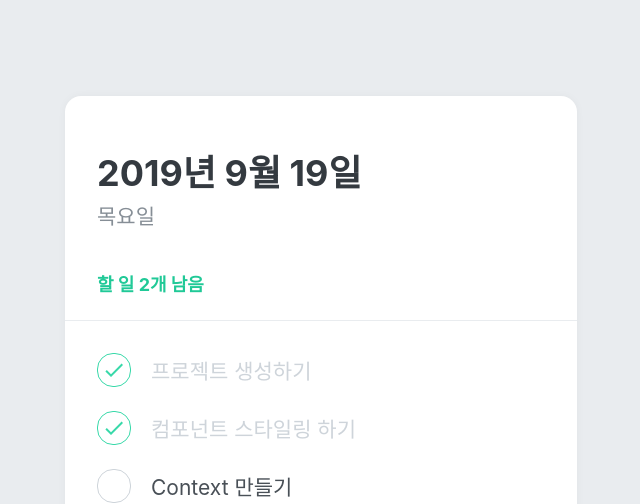
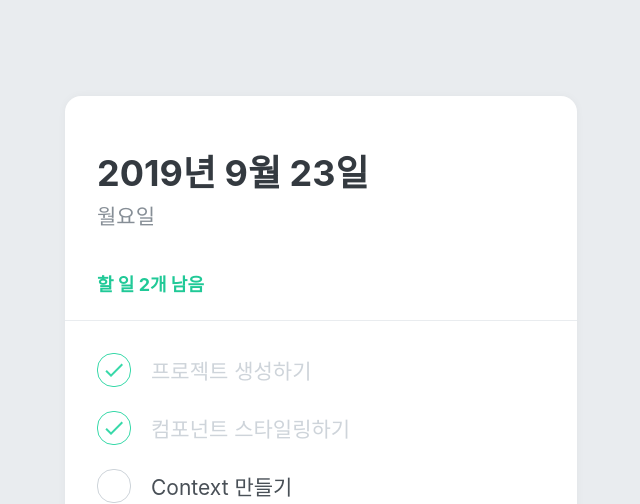
Before and after one commit to SeungHyunKim85/mashup-todolist, a React (Create React App) app: page / in a window 1280 px wide. Shown: the top 504 px of the page, without its empty margins (319-959 px from the left). Built offline with nearby package versions, Linux system fonts and the light colour scheme.

Commit message:
finishing

```diff
--- a/src/App.js
+++ b/src/App.js
@@ -4,6 +4,7 @@
 import TodoHead from './Components/TodoHead';
 import TodoList from './Components/TodoList';
 import TodoCreate from './Components/TodoCreate';
+import { TodoProvider } from './TodoContext';
 
 const GlobalStyle = createGlobalStyle`
   body {
@@ -13,14 +14,14 @@
 
 function App() {
   return (
-    <>
+    <TodoProvider>
       <GlobalStyle />
       <TodoTemplete>
         <TodoHead />
         <TodoList />
         <TodoCreate />
       </TodoTemplete>
-    </>
+    </TodoProvider>
   );
 }
 
--- a/src/Components/TodoCreate.js
+++ b/src/Components/TodoCreate.js
@@ -1,6 +1,7 @@
 import React, { useState } from 'react';
 import styled, { css } from 'styled-components';
 import { MdAdd } from 'react-icons/md'
+import { useTodoDispatch, useTodoNextId } from '../TodoContext';
 
 const CircleButton = styled.button`
   background: #38d9a9;
@@ -53,7 +54,7 @@
   position: absolute;
 `;
 
-const InsertForm = styled.div`
+const InsertForm = styled.form`
   background: #f8f9fa;
   padding-left: 32px;
   padding-top: 32px;
@@ -77,15 +78,37 @@
 
 function TodoCreate() {
   const [open, setOpen] = useState(false);
+  const [value, setValue] = useState('');
 
   const onToggle = () => setOpen(!open);
+  const onChange = e => setValue(e.target.value);
+  const onSubmit = e => {
+    e.preventDefault();
+    dispatch({
+      type: 'CREATE',
+      todo: {
+        id: nextId.current,
+        text: value,
+        done: false
+      }
+    });
+    setValue('');
+    setOpen(false);
+    nextId.current += 1;
+  };
+
+  const dispatch = useTodoDispatch();
+  const nextId = useTodoNextId();
 
   return (
     <>
       {open && (
         <InsertFormPositioner>
-          <InsertForm>
-            <Input autoFocus placeholder="할 일을 입력 후, Enter 를 누르세요" />
+          <InsertForm onSubmit={onSubmit}>
+            <Input autoFocus placeholder="할 일을 입력 후, Enter 를 누르세요"
+              onChange={onChange}
+              value={value}
+            />
           </InsertForm>
         </InsertFormPositioner>
       )}
@@ -96,4 +119,4 @@
   );
 }
 
-export default TodoCreate;
+export default React.memo(TodoCreate);
--- a/src/Components/TodoHead.js
+++ b/src/Components/TodoHead.js
@@ -1,5 +1,6 @@
 import React from 'react';
 import styled from 'styled-components';
+import { useTodoState } from '../TodoContext';
 
 const TodoHeadBlock = styled.div`
   padding-top: 48px;
@@ -29,11 +30,24 @@
 `;
 
 function TodoHead() {
+  const todos = useTodoState();
+  const undoneTasks = todos.filter(todo => !todo.done);
+
+  const today = new Date();
+  const dateString = today.toLocaleDateString('ko-KR', {
+    year: 'numeric',
+    month: 'long',
+    day: 'numeric'
+  });
+  const dayName = today.toLocaleDateString('ko-KR', {
+    weekday: 'long'
+  });
+
   return (
     <TodoHeadBlock>
-      <h1>2019년 9월 19일</h1>
-      <div className="day">목요일</div>
-      <div className="tasks-left">할 일 2개 남음</div>
+      <h1>{dateString}</h1>
+      <div className="day">{dayName}</div>
+      <div className="tasks-left">할 일 {undoneTasks.length}개 남음</div>
     </TodoHeadBlock>
   );
 }
--- a/src/Components/TodoItem.js
+++ b/src/Components/TodoItem.js
@@ -1,6 +1,7 @@
 import React from 'react';
 import styled, { css } from 'styled-components';
 import { MdDone, MdDelete } from 'react-icons/md';
+import { useTodoDispatch } from '../TodoContext';
 
 const Remove = styled.div`
   display: fle;
@@ -58,15 +59,29 @@
 `;
 
 function TodoItem({ id, done, text }) {
+  const dispatch = useTodoDispatch();
+  const onToggle = () =>
+    dispatch({
+      type: 'TOGGLE',
+      id
+    });
+  const onRemove = () =>
+    dispatch({
+      type: 'REMOVE',
+      id
+    });
+
   return (
     <TodoItemBlock>
-      <CheckCircle done={done}>{done && <MdDone />}</CheckCircle>
+      <CheckCircle done={done} onClick={onToggle}>
+        {done && <MdDone />}
+      </CheckCircle>
       <Text done={done}>{text}</Text>
-      <Remove>
+      <Remove onClick={onRemove}>
         <MdDelete />
       </Remove>
     </TodoItemBlock>
   );
 }
 
-export default TodoItem;
+export default React.memo(TodoItem);
--- a/src/Components/TodoList.js
+++ b/src/Components/TodoList.js
@@ -1,6 +1,7 @@
 import React from 'react';
 import styled from 'styled-components';
 import TodoItem from './TodoItem';
+import { useTodoState } from '../TodoContext';
 
 const TodoListBlock = styled.div`
   flex: 1;
@@ -10,12 +11,17 @@
 `;
 
 function TodoList() {
+  const todos = useTodoState();
   return (
     <TodoListBlock>
-      <TodoItem text="프로젝트 생성하기" done={true} />
-      <TodoItem text="컴포넌트 스타일링 하기" done={true} />
-      <TodoItem text="Context 만들기" done={false} />
-      <TodoItem text="기능 구현하기" done={false} />
+      {todos.map(todo => (
+        <TodoItem
+          key={todo.id}
+          id={todo.id}
+          text={todo.text}
+          done={todo.done}
+        />
+      ))}
     </TodoListBlock>
   );
 }
--- a/src/TodoContext.js
+++ b/src/TodoContext.js
@@ -24,7 +24,7 @@
 ];
 
 function todoReducer(state, action) {
-  switch (action,type) {
+  switch (action.type) {
     case 'CREATE':
       return state.concat(action.todo);
     case 'TOGGLE':
```
